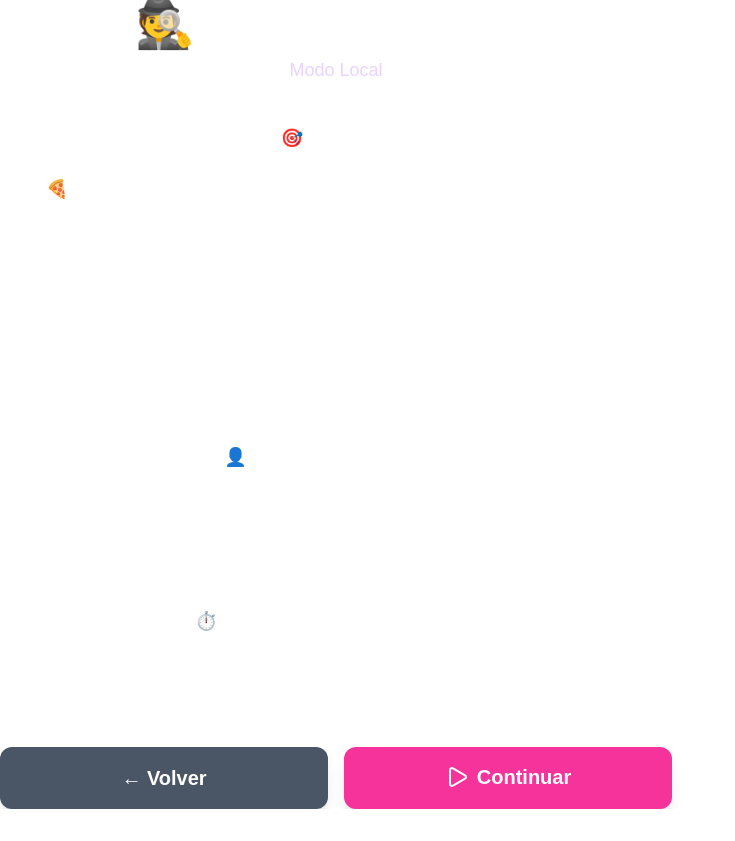
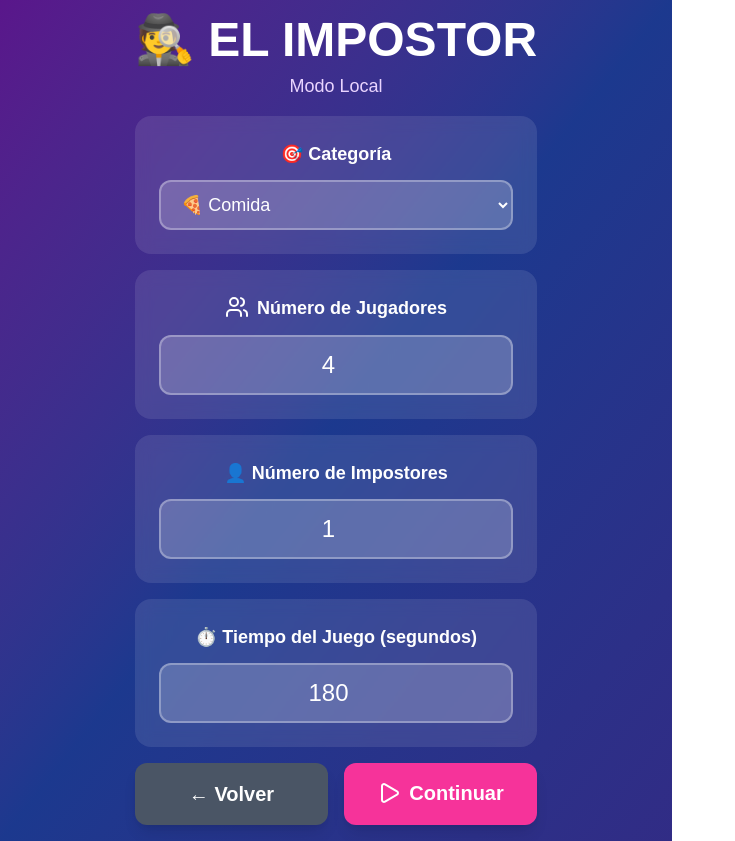
Before and after one commit to stevenD18skz/impostor_app, a Next.js app: page /local in a window 1280 px wide. Shown: the whole page, without its empty margins (0-735 px from the left). Before the commit the page ends 809 px from the top, so only its background shows below. Built offline with nearby package versions, Linux system fonts and the light colour scheme.

Commit message:
fix: corregir background local

```diff
--- a/src/app/local/page.tsx
+++ b/src/app/local/page.tsx
@@ -118,7 +118,7 @@ export default function LocalGame({ onBack }: LocalGameProps) {
   };
 
   return (
-    <div className="text-center space-y-8 w-full max-w-2xl">
+    <div className="text-center space-y-8 w-full max-w-2xl min-h-screen bg-linear-to-br from-purple-900 via-blue-900 to-indigo-900 flex items-center justify-center p-4">
       {gameState === 'setup' && (
         <SetupState
           selectedCategory={selectedCategory}
```
